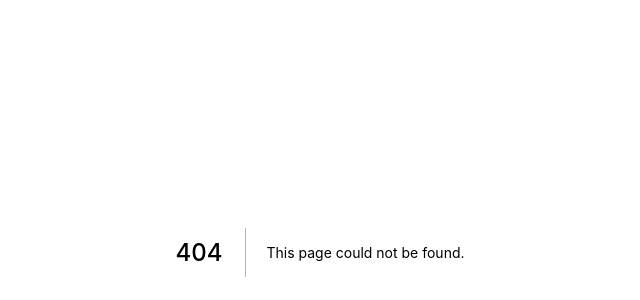
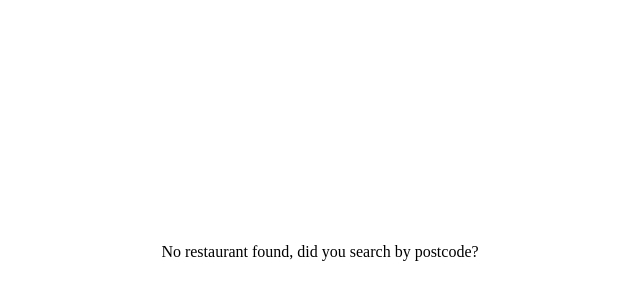
Before and after one commit to siviter-t/roll-your-own-food-antwon, a Next.js app: page /restaurant in a window 1280 px wide. Before the commit this address had no page. Shown: the part 148-448 px from the top of the page, without its empty margins (320-960 px from the left). Built offline with nearby package versions, Linux system fonts and the light colour scheme.

Commit message:
feat: get random restaurant on roll

```diff
--- /dev/null
+++ b/atoms/RandomRestaurantQuery.ts
@@ -0,0 +1,45 @@
+import _ from "lodash";
+import { selector, useRecoilValueLoadable } from "recoil";
+import { restaurantsByPostCodeQuery } from "atoms/RestaurantsByPostCodeQuery";
+import { JustEatRestaurantDto } from "services/JustEatApiIntegration";
+
+const randomRestaurantQuery = selector({
+    key: "randomRestaurantQuery",
+    get: async ({ get }) => {
+        const restaurants = get(restaurantsByPostCodeQuery)?.Restaurants;
+        if (!restaurants || restaurants.length === 0) return null;
+        return _.sample(restaurants) ?? null;
+    }
+});
+
+interface RandomRestaurantLoader {
+    isLoading: boolean;
+    restaurant: JustEatRestaurantDto | null;
+    error: Error | null;
+}
+
+export function useRandomRestaurantLoader(): RandomRestaurantLoader {
+    const restaurantLoadable = useRecoilValueLoadable(randomRestaurantQuery);
+
+    if (restaurantLoadable.state === "hasValue") {
+        return {
+            isLoading: false,
+            restaurant: restaurantLoadable.contents,
+            error: null,
+        };
+    }
+
+    if (restaurantLoadable.state === "loading") {
+        return {
+            isLoading: true,
+            restaurant: null,
+            error: null,
+        };
+    }
+
+    return {
+        isLoading: false,
+        restaurant: null,
+        error: restaurantLoadable.contents
+    };
+}
--- a/atoms/RestaurantsByPostCodeQuery.ts
+++ b/atoms/RestaurantsByPostCodeQuery.ts
@@ -3,7 +3,7 @@ import { selector, useRecoilValueLoadable } from "recoil";
 import { restaurantPostCodeQueryState } from "atoms/RestaurantPostCodeQueryState";
 import { fetchRestaurants, JustEatRestaurantDto } from "services/JustEatApiIntegration";
 
-const restaurantsByPostCodeQuery = selector({
+export const restaurantsByPostCodeQuery = selector({
     key: "Restaurants",
     get: async ({ get }) => {
         const postCode = get(restaurantPostCodeQueryState);
--- /dev/null
+++ b/components/RestaurantChoice.tsx
@@ -0,0 +1,36 @@
+import { FC } from "react";
+import { useRandomRestaurantLoader } from "atoms/RandomRestaurantQuery";
+import { ImageTile } from "components/part/ImageTile";
+import { FirstLevelHeading } from "components/part/text/FirstLevelHeading";
+import { SecondLevelHeading } from "components/part/text/SecondLevelHeading";
+import { ThirdLevelHeading } from "components/part/text/ThirdLevelHeading";
+import { Separator } from "components/part/text/Separator";
+
+export const RestaurantChoice: FC = () => {
+    const { isLoading, restaurant, error } = useRandomRestaurantLoader();
+
+    if (isLoading) return <div>Loading...</div>;
+    if (error) return <div>An error has occured</div>;
+    if (!restaurant) return <div>No restaurant found, did you search by postcode?</div>;
+
+    return (
+        <div>
+            <FirstLevelHeading>You&apos;re getting...</FirstLevelHeading>
+            <div style={{ display: "flex", alignItems: "center" }}>
+                <ImageTile title={restaurant.Name} src={restaurant.LogoUrl} />
+                <div style={{ marginLeft: "1em" }}>
+                    <SecondLevelHeading>{restaurant.Name}</SecondLevelHeading>
+                    <ThirdLevelHeading>{restaurant.Description}</ThirdLevelHeading>
+                    <span>
+                        <span>Rating {restaurant.RatingStars} / 6</span>
+                        <Separator />
+                        <span>Number of ratings: {restaurant.NumberOfRatings}</span>
+                        <Separator />
+                        <a href={restaurant.Url} target={"_blank"} rel={"noreferrer"}>URL</a>
+                    </span>
+                </div>
+            </div>
+
+        </div>
+    );
+};
--- a/components/RestaurantsResult.tsx
+++ b/components/RestaurantsResult.tsx
@@ -1,7 +1,7 @@
 import { FC } from "react";
 import { useRestaurantsLoader } from "atoms/RestaurantsByPostCodeQuery";
-import { Button } from "components/form/Button";
 import { ThirdLevelHeading } from "components/part/text/ThirdLevelHeading";
+import { RollButton } from "components/RollButton";
 
 export const RestaurantsResult: FC = () => {
     const { isLoading, restaurants, error } = useRestaurantsLoader();
@@ -13,7 +13,7 @@ export const RestaurantsResult: FC = () => {
     return (
         <div>
             <ThirdLevelHeading>Found {restaurants.length} restaurants to roll for!</ThirdLevelHeading>
-            <Button>Roll</Button>
+            <RollButton />
         </div>
     );
 };
--- /dev/null
+++ b/components/part/text/FirstLevelHeading.tsx
@@ -0,0 +1,16 @@
+import { FC } from "react";
+import styled from "styled-components";
+
+const FirstLevelHeadingContainer = styled.h1`
+    line-height: 2em;
+    font-size: 2.5em;
+    letter-spacing: -0.04em;
+`;
+
+export const FirstLevelHeading: FC = props => {
+    return (
+        <FirstLevelHeadingContainer>
+            {props.children}
+        </FirstLevelHeadingContainer>
+    );
+};
--- /dev/null
+++ b/components/part/text/SecondLevelHeading.tsx
@@ -0,0 +1,16 @@
+import { FC } from "react";
+import styled from "styled-components";
+
+const SecondLevelHeadingContainer = styled.h2`
+    line-height: 2em;
+    font-size: 1.8em;
+    letter-spacing: -0.04em;
+`;
+
+export const SecondLevelHeading: FC = props => {
+    return (
+        <SecondLevelHeadingContainer>
+            {props.children}
+        </SecondLevelHeadingContainer>
+    );
+};
--- /dev/null
+++ b/components/part/text/Separator.tsx
@@ -0,0 +1,12 @@
+import { FC } from "react";
+import styled from "styled-components";
+
+const SeparatorContainer = styled.span`
+    margin: 0 0.6em;
+`;
+
+export const Separator: FC = () => {
+    return (
+        <SeparatorContainer>•</SeparatorContainer>
+    );
+};
--- a/components/part/text/ThirdLevelHeading.tsx
+++ b/components/part/text/ThirdLevelHeading.tsx
@@ -1,7 +1,7 @@
 import { FC } from "react";
 import styled from "styled-components";
 
-const ThirdLevelHeadingContainer = styled.h1`
+const ThirdLevelHeadingContainer = styled.h3`
     line-height: 2em;
     font-size: 1.2em;
     letter-spacing: -0.04em;
@@ -9,7 +9,7 @@ const ThirdLevelHeadingContainer = styled.h1`
 
 export const ThirdLevelHeading: FC = props => {
     return (
-        <ThirdLevelHeadingContainer {...props}>
+        <ThirdLevelHeadingContainer>
             {props.children}
         </ThirdLevelHeadingContainer>
     );
--- /dev/null
+++ b/pages/restaurant.tsx
@@ -0,0 +1,21 @@
+import { FC } from "react";
+import { FlexCentre } from "components/part/FlexCentre";
+import { RestaurantChoice } from "components/RestaurantChoice";
+
+export const RestaurantPage: FC = () => {
+    return (
+        <>
+            <div style={{ position: "absolute", height: "100%", width: "100%" }}>
+                <div style={{ position: "relative", height: "100%" }}>
+                    <FlexCentre height={"100%"}>
+                        <div>
+                            <RestaurantChoice />
+                        </div>
+                    </FlexCentre>
+                </div>
+            </div>
+        </>
+    );
+};
+
+export default RestaurantPage;
```
Also changed, not shown: components/RollButton.tsx (added, +10 -0 lines).
